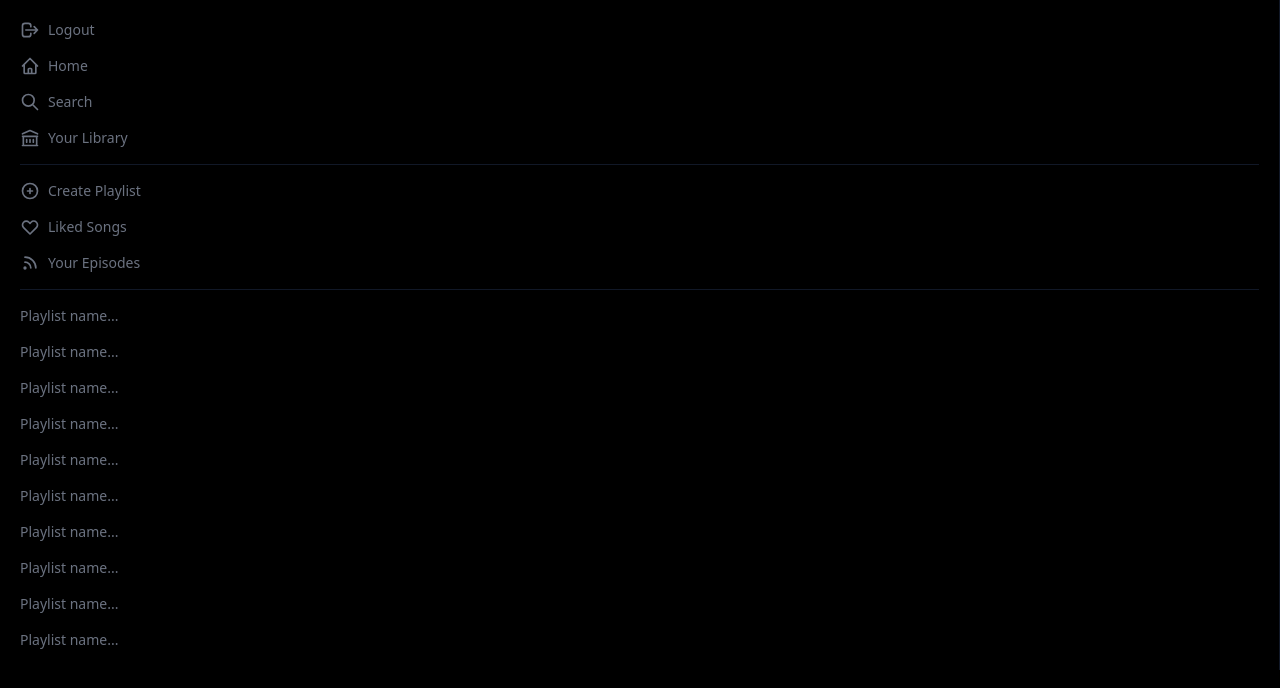
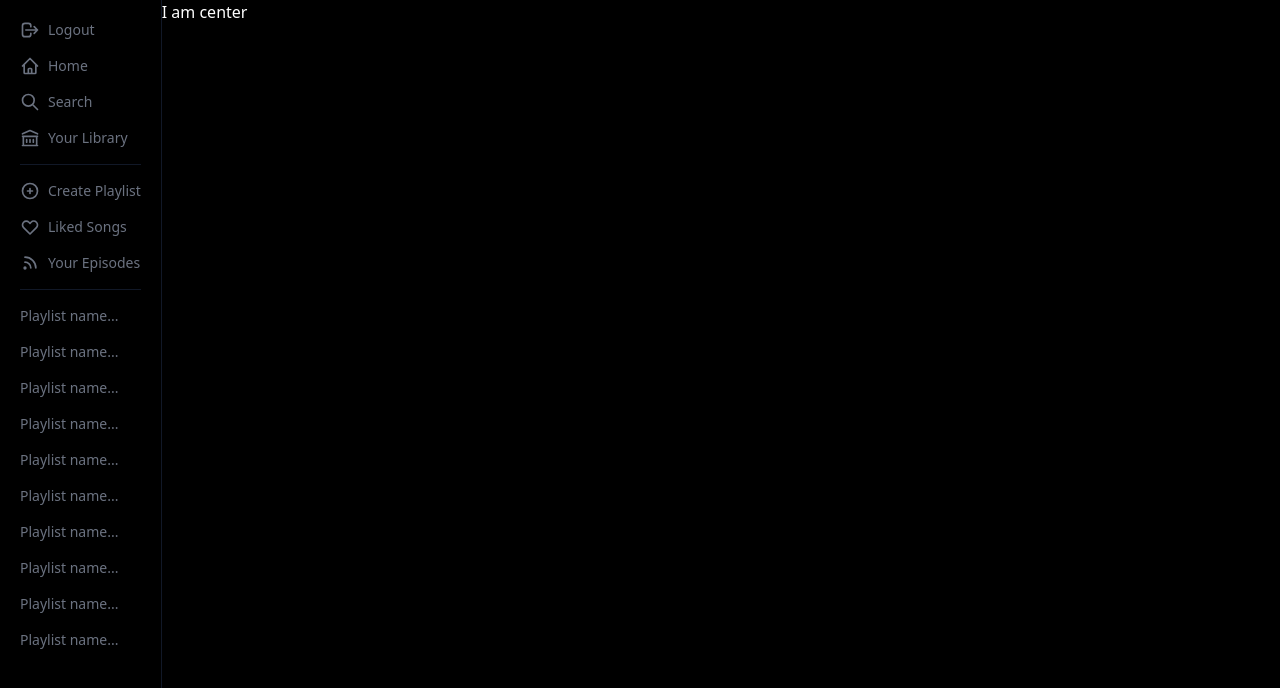
Before and after one commit to bhanujggandhi/spotify-clone-build, a Next.js app: page / in a window 1280 px wide. Shown: the top 688 px of the page. Built offline with nearby package versions, Linux system fonts and the light colour scheme; no server answers.

Commit message:
feat/center component added

```diff
--- /dev/null
+++ b/components/Center.tsx
@@ -0,0 +1,11 @@
+import React from 'react'
+
+function Center() {
+  return (
+    <div className="flex flex-grow text-white">
+      <h1>I am center</h1>
+    </div>
+  )
+}
+
+export default Center
--- a/components/Siderbar.tsx
+++ b/components/Siderbar.tsx
@@ -14,7 +14,7 @@
   const { data: session, status } = useSession()
 
   return (
-    <div className="border-r border-gray-900 p-5 text-sm text-gray-500">
+    <div className="h-screen overflow-y-scroll border-r border-gray-900 p-5 text-sm text-gray-500 scrollbar-hide">
       <div className="space-y-4">
         <button
           onClick={() => signOut()}
--- a/package.json
+++ b/package.json
@@ -11,7 +11,8 @@
     "next-auth": "^4.2.1",
     "react": "^17.0.2",
     "react-dom": "^17.0.2",
-    "spotify-web-api-node": "^5.0.2"
+    "spotify-web-api-node": "^5.0.2",
+    "tailwind-scrollbar-hide": "^1.1.7"
   },
   "devDependencies": {
     "@types/node": "17.0.4",
--- a/pages/index.tsx
+++ b/pages/index.tsx
@@ -1,11 +1,12 @@
+import Center from '../components/Center'
 import Siderbar from '../components/Siderbar'
 
 export default function Home() {
   return (
     <div className="h-screen overflow-hidden bg-black">
-      <main>
+      <main className="flex">
         <Siderbar />
-        {/* Center */}
+        <Center />
       </main>
 
       <div>{/* Player */}</div>
--- a/tailwind.config.js
+++ b/tailwind.config.js
@@ -6,5 +6,5 @@
   theme: {
     extend: {},
   },
-  plugins: [],
+  plugins: [require('tailwind-scrollbar-hide')],
 }
```
Also changed, not shown: 1 other file (tests, documents, lock files or other folders).
